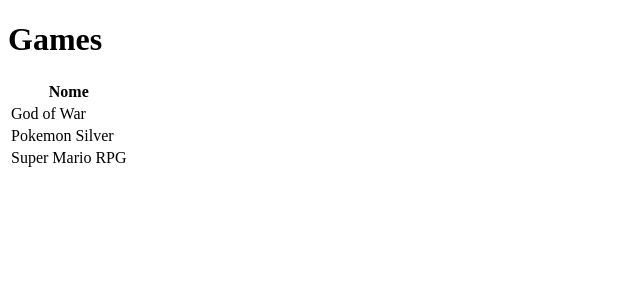
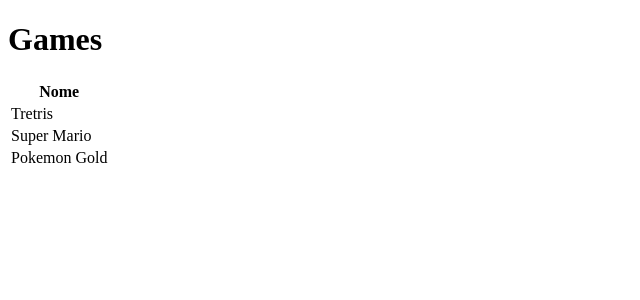
Before and after one commit to fernandoferreiratbe/flask-starting, a Flask app: page /initial in a window 1280 px wide. Shown: the top 300 px of the page, without its empty margins (0-640 px from the left). Run offline with Flask 2, Linux system fonts and the light colour scheme.

Commit message:
Use list item according to Jinja resources

```diff
--- a/jogoteca.py
+++ b/jogoteca.py
@@ -7,7 +7,8 @@ app = Flask(__name__)
 
 @app.route("/initial")
 def hello():
-    return render_template("games.html", title="Games")
+    games = ['Tretris', 'Super Mario', 'Pokemon Gold']
+    return render_template("games.html", title="Games", games=games)
 
 
 """
--- a/templates/games.html
+++ b/templates/games.html
@@ -17,15 +17,11 @@
                 </tr>
             </thead>
             <tbody>
+            {% for game in games %}
                 <tr>
-                    <td>God of War</td>
+                    <td>{{ game }}</td>
                 </tr>
-                <tr>
-                    <td>Pokemon Silver</td>
-                </tr>
-                <tr>
-                    <td>Super Mario RPG</td>
-                </tr>
+            {% endfor %}
             </tbody>
         </table>
     </div>
```
